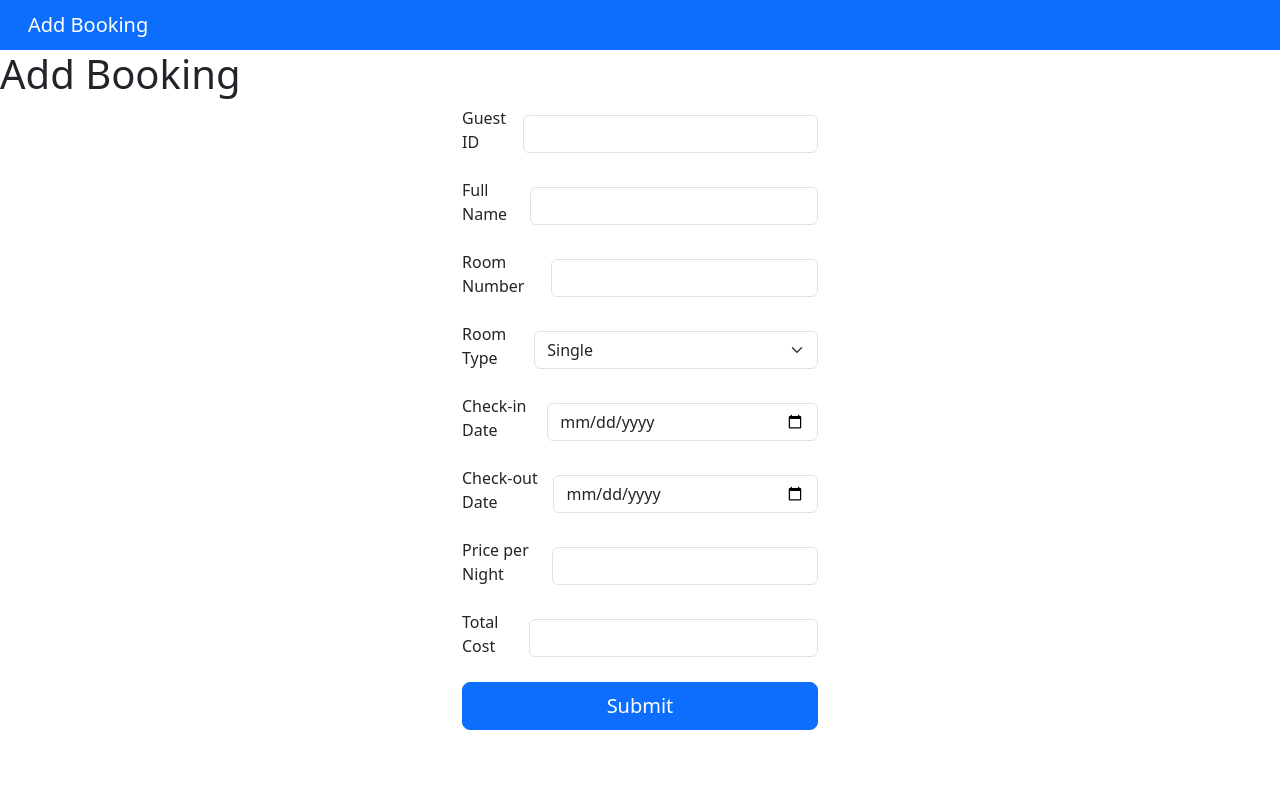
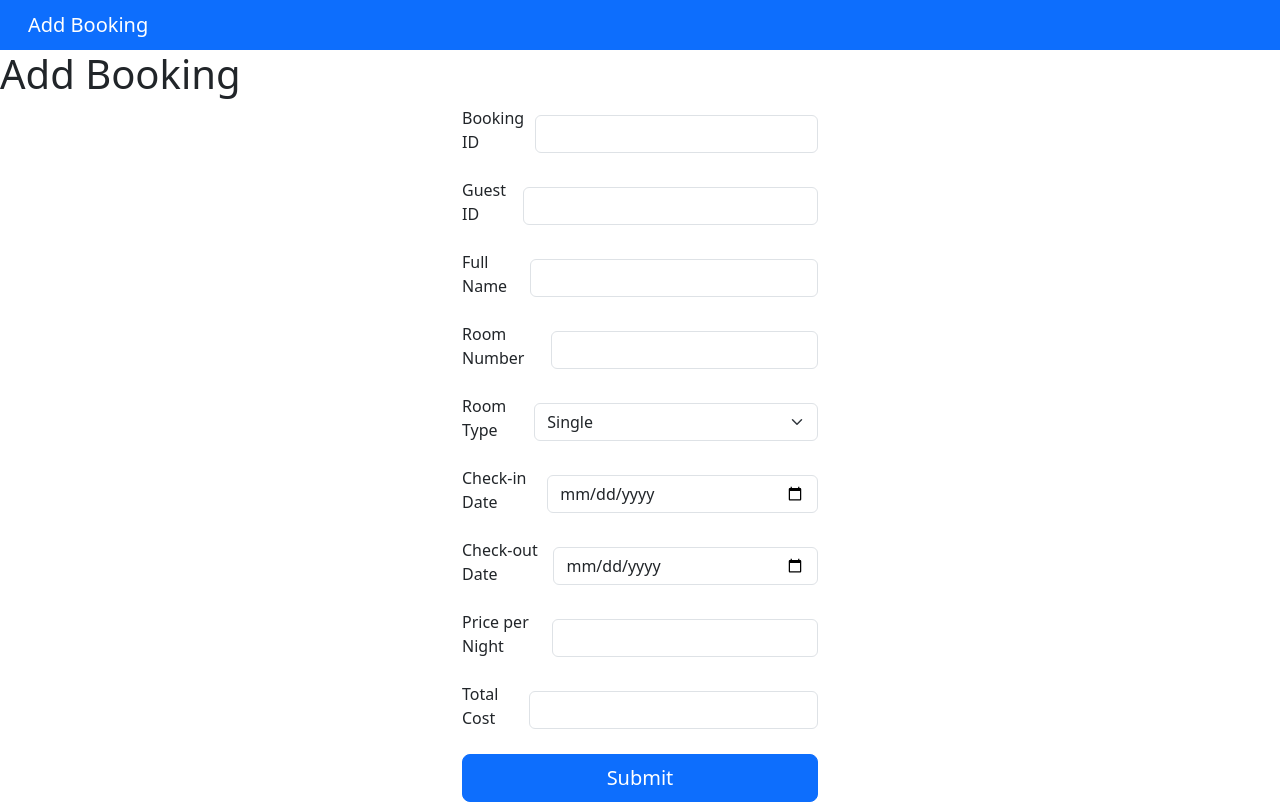
Before and after one commit to prasadmalwadkar/DHBS, a Django app: page /add/ in a window 1280 px wide. Before the commit the page ends 730 px from the top, so only its background shows below. Run offline with Django 4.2, Linux system fonts and the light colour scheme.

Commit message:
commit add/delete/booking_id update running

```diff
--- a/dhbs/booking/templates/booking/add.html
+++ b/dhbs/booking/templates/booking/add.html
@@ -17,12 +17,26 @@
 </nav>
 
 <h1>Add Booking</h1>
+{% if messages %}
+<div class="container">
+    <div class="alert alert-dismissible fade show" role="alert">
+        {% for message in messages %}
+            {{ message }}
+        {% endfor %}
+        <button type="button" class="btn-close" data-bs-dismiss="alert" aria-label="Close"></button>
+    </div>
+</div>
+{% endif %}
 
 <div class="container">
     <div class="row justify-content-center">
         <div class="col-md-4">
             <form method="post">
                 {% csrf_token %}
+                <div class="mb-3 d-flex align-items-center">
+                    <label class="form-label me-2">Booking ID</label>
+                    <input type="text" class="form-control" id="booking_id" name="booking_id">
+                </div>
                 <div class="mb-3 d-flex align-items-center">
                     <label class="form-label me-2">Guest ID</label>
                     <input type="text" class="form-control" id="guest_id" name="guest_id">
@@ -65,6 +79,13 @@
     </div>
 </div>
 
+<script>
+    // Close the alert message after 3 seconds
+    setTimeout(function() {
+        document.querySelector('.alert').remove();
+    }, 3000);
+</script>
+
 <script src="https://cdn.jsdelivr.net/npm/bootstrap@5.3.3/dist/js/bootstrap.bundle.min.js"></script>
 </body>
 </html>
--- a/dhbs/booking/views.py
+++ b/dhbs/booking/views.py
@@ -7,6 +7,8 @@ from django.shortcuts import render, redirect
 from django.urls import reverse
 from .models import booking
 from django.db.models import Count, Sum, Avg
+from django.contrib import messages
+from django.db import DatabaseError
 
 
 
@@ -251,8 +253,51 @@ def analysis(request, pk):
 #    return float(bmi)
 
 
+#def add(request):
+#    if request.method == "POST":
+#        guest_id = request.POST.get('guest_id')
+#        full_name = request.POST.get('full_name')
+#        room_number = request.POST.get('room_number')
+#        room_type = request.POST.get('room_type')
+#        check_in_date = request.POST.get('check_in_date')
+#        check_out_date = request.POST.get('check_out_date')
+#        price_per_night = request.POST.get('price_per_night')
+#        total_cost = request.POST.get('total_cost')
+#
+#        database = 'odd' if int(guest_id) % 2 != 0 else 'even'
+#
+#        new_booking = booking(
+#            guest_id=guest_id,
+#            full_name=full_name,
+#            room_number=room_number,
+#            room_type=room_type,
+#            check_in_date=check_in_date,
+#            check_out_date=check_out_date,
+#            price_per_night=price_per_night,
+#            total_cost=total_cost
+#        )
+#        new_booking.save(using=database)
+#
+#        print(f"""
+#        Guest ID: {guest_id}
+#        Full Name: {full_name}
+#        Room Number: {room_number}
+#        Room Type: {room_type}
+#        Check-in Date: {check_in_date}
+#        Check-out Date: {check_out_date}
+#        Price per Night: {price_per_night}
+#        Total Cost: {total_cost}
+#        Database: {database}
+#        """)
+#
+#        return redirect('manager_view')
+#
+#    return render(request, 'booking/add.html')
+
+
 def add(request):
     if request.method == "POST":
+        booking_id = request.POST.get('booking_id')
         guest_id = request.POST.get('guest_id')
         full_name = request.POST.get('full_name')
         room_number = request.POST.get('room_number')
@@ -262,58 +307,85 @@ def add(request):
         price_per_night = request.POST.get('price_per_night')
         total_cost = request.POST.get('total_cost')
 
-        database = 'odd' if int(guest_id) % 2 != 0 else 'even'
+        if not booking_id:
+            # If booking ID is not provided, display error message
+            messages.error(request, 'Booking ID is required')
+            return render(request, 'booking/add.html')
 
-        new_booking = booking(
-            guest_id=guest_id,
-            full_name=full_name,
-            room_number=room_number,
-            room_type=room_type,
-            check_in_date=check_in_date,
-            check_out_date=check_out_date,
-            price_per_night=price_per_night,
-            total_cost=total_cost
-        )
-        new_booking.save(using=database)
+        try:
+            # Check if the booking_id already exists in either database
+            booking_id = int(booking_id)
+            #print (type(booking_id))
+            booking_exists_even = booking.objects.using('even').filter(booking_id=booking_id).count()
+            booking_exists_odd = booking.objects.using('odd').filter(booking_id=booking_id).count()
+            #print (booking_exists_even)
+            #print (booking_exists_odd)
+            if booking_exists_even > 0 or booking_exists_odd > 0:
+                # Booking ID already exists, display error message
+                messages.error(request, f'Booking ID {booking_id} already exists')
+                return render(request, 'booking/add.html')
 
-        print(f"""
-        Guest ID: {guest_id}
-        Full Name: {full_name}
-        Room Number: {room_number}
-        Room Type: {room_type}
-        Check-in Date: {check_in_date}
-        Check-out Date: {check_out_date}
-        Price per Night: {price_per_night}
-        Total Cost: {total_cost}
-        Database: {database}
-        """)
+            else:
+                database = 'odd' if int(guest_id) % 2 != 0 else 'even'
 
-        return redirect('manager_view')
+                new_booking = booking(
+                    booking_id=booking_id,
+                    guest_id=guest_id,
+                    full_name=full_name,
+                    room_number=room_number,
+                    room_type=room_type,
+                    check_in_date=check_in_date,
+                    check_out_date=check_out_date,
+                    price_per_night=price_per_night,
+                    total_cost=total_cost
+                )
+                new_booking.save(using=database)
+
+                print(f"""
+                Booking ID: {booking_id}
+                Guest ID: {guest_id}
+                Full Name: {full_name}
+                Room Number: {room_number}
+                Room Type: {room_type}
+                Check-in Date: {check_in_date}
+                Check-out Date: {check_out_date}
+                Price per Night: {price_per_night}
+                Total Cost: {total_cost}
+                Database: {database}
+                """)
+
+                # Set success message
+                messages.success(request, 'Booking added successfully')
+                return redirect('manager_view')
+        except:
+            print ('error')
+        #except DatabaseError as e:
+        #    # Handle database errors
+        #    messages.error(request, f'Database error: {str(e)}')
+        #    return render(request, 'booking/add.html')
 
     return render(request, 'booking/add.html')
+
 
 def delete(request):
     if request.method == 'POST':
         booking_id = request.POST.get('booking_id')
-        print (booking_id)
         if booking_id:
-            try:
-                # Check both databases for the booking
-                booking_even = booking.objects.using('even').get(booking_id=booking_id)
-                booking_odd = booking.objects.using('odd').get(booking_id=booking_id)
+            # Delete the booking from even database
+            deleted_even = booking.objects.using('even').filter(booking_id=booking_id).delete()
+            # Delete the booking from odd database
+            deleted_odd = booking.objects.using('odd').filter(booking_id=booking_id).delete()
+            if deleted_even[0] > 0 or deleted_odd[0] > 0:
+                # At least one booking was deleted
+                messages.success(request, 'Booking deleted successfully')
+            else:
+                # No booking was deleted
+                messages.error(request, 'Booking not found')
 
-                # Delete the booking from both databases
-                booking_even.delete()
-                booking_odd.delete()
 
-                # Redirect to a success page or display a success message
-                return HttpResponse("Booking deleted successfully")
-            except booking.DoesNotExist:
-                return HttpResponse("Booking not found")
 
-    # If method is not POST or booking_id is not provided, render the delete.html template
+    # Render the delete page
     return render(request, 'booking/delete.html')
-
 
 
 #def update(request):
--- a/dhbs/dhbs/settings.py
+++ b/dhbs/dhbs/settings.py
@@ -70,6 +70,8 @@ TEMPLATES = [
 ]
 
 WSGI_APPLICATION = 'dhbs.wsgi.application'
+
+SESSION_ENGINE = 'django.contrib.sessions.backends.db'
 
 
 # Database
--- a/dhbs/dhbs/urls.py
+++ b/dhbs/dhbs/urls.py
@@ -31,7 +31,7 @@ urlpatterns = [
     path('user_details/<int:pk>',views.user_details,name="user_details"),
     path('analysis/<int:pk>',views.analysis,name = "analysis"),
     path('add/',views.add,name = "add"),
-    path('delete/',views.delete,name = "delete")
+    path('delete/', views.delete, name='delete')
  #   path('update/',views.update,name = "update"),
 
 
```
Also changed, not shown: dhbs/booking/templates/booking/delete.html (+24 -4 lines), dhbs/booking/migrations/0001_initial.py.
